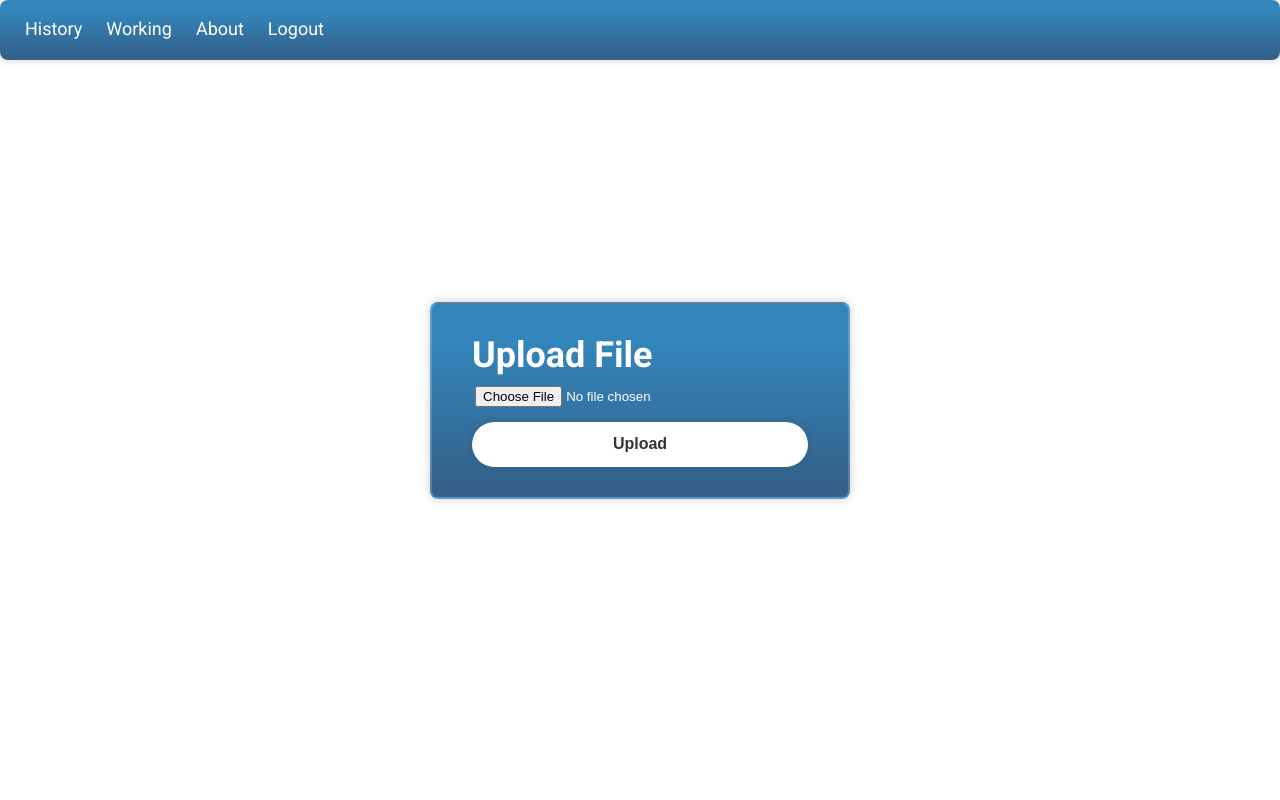
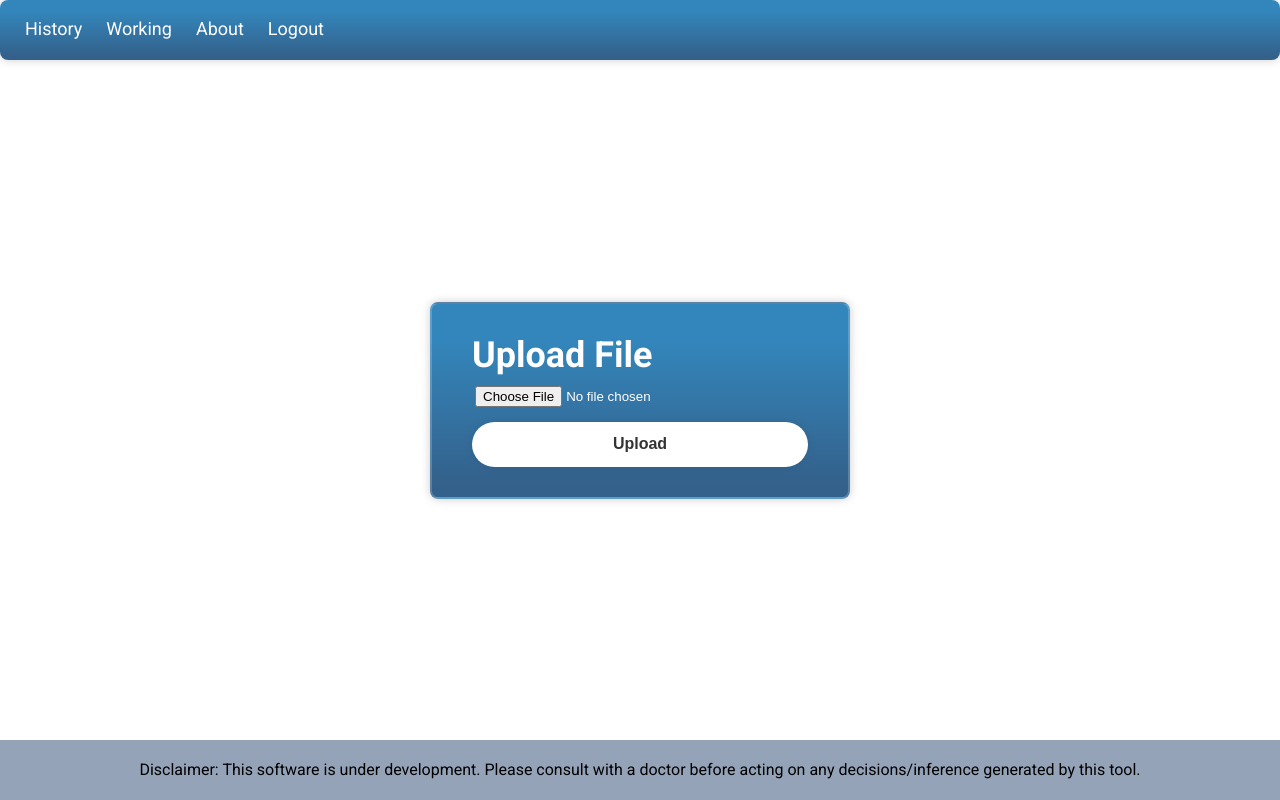
Before and after one commit to PranavManurkar/Siddhi, a React (Create React App) app in the folder SIDDHI-Login-main/: page /dashboard in a window 1280 px wide. Built offline with nearby package versions, Linux system fonts and the light colour scheme.

Commit message:
Added disclaimer

```diff
--- /dev/null
+++ b/SIDDHI-Login-main/src/components/Disclaimer/Disclaimer.css
@@ -0,0 +1,22 @@
+.footer {
+    background-color: #94A3B8;
+    box-sizing: border-box;
+
+    position: fixed;
+
+    width: 100vw;
+    left: 0;
+    bottom: 0;
+
+    padding-top: 20px;
+    padding-bottom: 22px;
+
+    text-align: center;
+
+    height: 60px;
+}
+
+.footer .text {
+    font-size: 14px;
+    color: black;
+}
--- /dev/null
+++ b/SIDDHI-Login-main/src/components/Disclaimer/Disclaimer.jsx
@@ -0,0 +1,11 @@
+import './Disclaimer.css';
+
+const Disclaimer = () =>{
+    return (
+        <div className='footer'>
+            <text>Disclaimer: This software is under development. Please consult with a doctor before acting on any decisions/inference generated by this tool.</text>
+        </div>
+    )
+}
+
+export default Disclaimer;
--- a/SIDDHI-Login-main/src/components/HomePage/HomePage.jsx
+++ b/SIDDHI-Login-main/src/components/HomePage/HomePage.jsx
@@ -4,6 +4,7 @@ import axios from 'axios';
 import './HomePage.css';
 import Spinner from './Spinner';
 import RenderImage from './RenderImage';
+import Disclaimer from '../Disclaimer/Disclaimer';
 
 const HomePage = () => {
     const [selectedFile, setSelectedFile] = useState(null);
@@ -95,6 +96,7 @@ const HomePage = () => {
                     </div>
                 )}
             </div>
+            <Disclaimer />
         </div>
     );
 }
```
